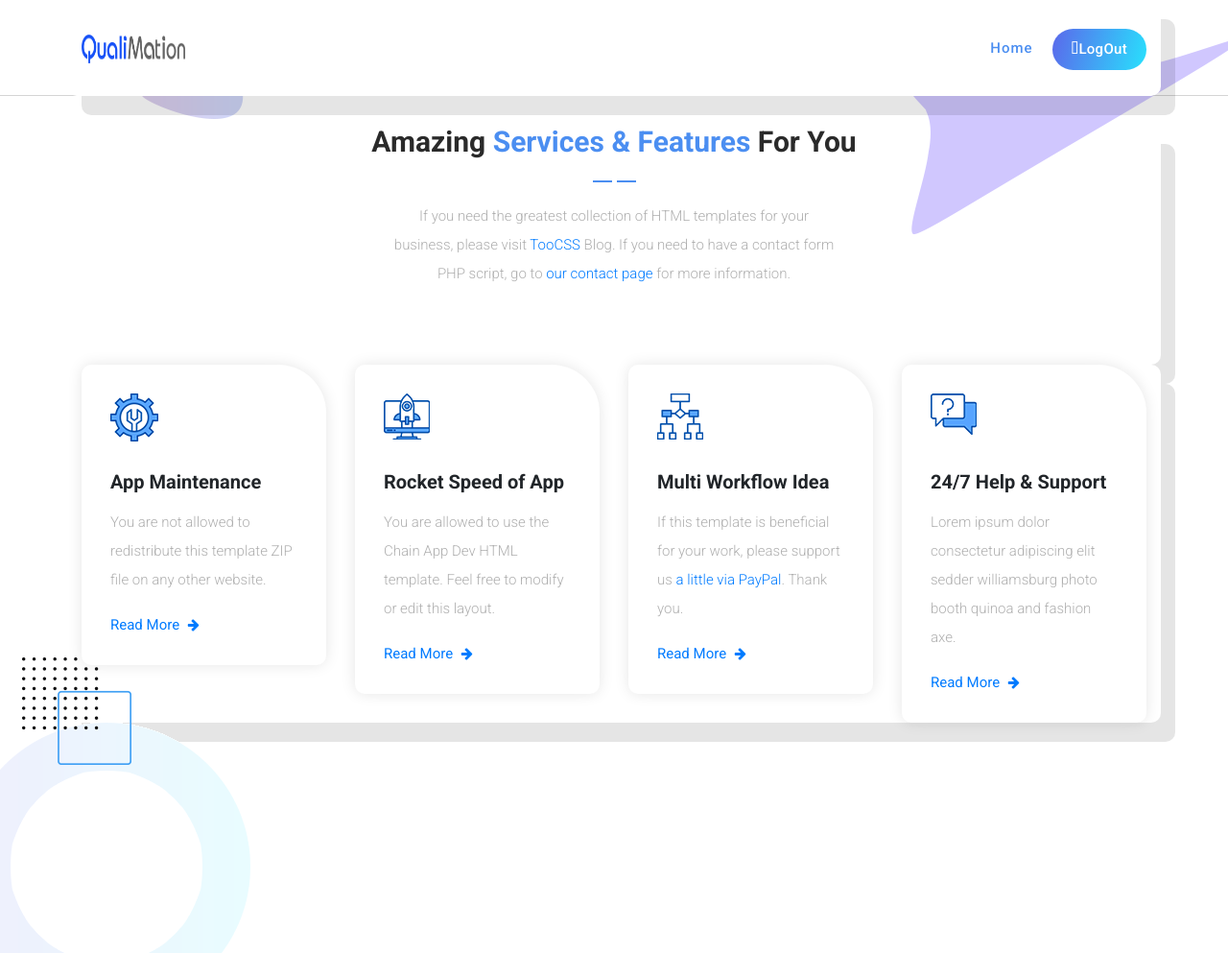
After one commit to benabdalla/Qualimation, a Flask app: template templates/qualimationChoise.html in a window 1280 px wide. The commit adds this page. Shown: the top 993 px of the page at 96% size. Run offline with Flask 3, Linux system fonts and the light colour scheme; the template is opened without the code that fills it, so the values that code supplies are empty; parts of the project's set-up code (start-up, migrations or seed data) failed here and were passed over; some libraries are stand-ins or nearby versions.

Commit message:
qualimation  choise

```diff
--- a/App.py
+++ b/App.py
@@ -5,6 +5,7 @@ import logging
 from datetime import datetime
 from zoneinfo import ZoneInfo
 from flask import Flask, render_template, request, redirect, url_for, flash, send_file, jsonify, session
+from sympy import false
 from werkzeug.security import generate_password_hash, check_password_hash
 from dotenv import load_dotenv
 from config_app.agent.service import Agent
@@ -65,6 +66,7 @@ def save_users(users):
 # Routes
 @app.route('/')
 def welcome():
+    login()
     return render_template('welcome.html')
 
 @app.route('/login', methods=['GET', 'POST'])
@@ -77,7 +79,7 @@ def login():
             session['user'] = {'id': username, 'job': users[username]['job']}
             return redirect(url_for('main'))
         flash('Invalid username or password!', 'error')
-    return render_template('login.html')
+    return render_template('welcome.html')
 
 @app.route('/register', methods=['GET', 'POST'])
 def register():
@@ -115,6 +117,9 @@ def main():
                 running_tasks[task_id] = "cancelled"
                 flash('Task cancellation requested.', 'info')
             return redirect(url_for('main'))
+        if "login" in request.form:
+            login()
+
 
         task = request.form.get('task', session.get('prefilled_task', ''))
         url = request.form.get('url', '')
@@ -188,7 +193,7 @@ def main():
 
     form_data = session.get('form_data', {})
     prefilled_task = session.get('prefilled_task', '')
-    return render_template('main.html', user=session['user'], task_running=task_running, form_data=form_data, prefilled_task=prefilled_task)
+    return render_template('qualimationChoise.html', user=session['user'], task_running=task_running, form_data=form_data, prefilled_task=prefilled_task)
 
 @app.route('/results', methods=['GET', 'POST'])
 def results():
@@ -375,4 +380,4 @@ async def execute_task(task, url, add_infos, max_steps, headless, use_vision, te
             await browser.close()
 
 if __name__ == '__main__':
-    app.run(debug=True, host='0.0.0.0', port=5000)
+    app.run(debug=false, host='0.0.0.0', port=5000)
--- a/config_app/logging_config.py
+++ b/config_app/logging_config.py
@@ -109,7 +109,7 @@ def setup_logging():
 	browser_use_logger.setLevel(root.level)  # Set same level as root logger
 
 	logger = logging.getLogger('config_app')
-	logger.info('Qualimation start', log_type)
+	logger.info('Qualimation start %s', log_type)
 	# Silence third-party loggers
 	for logger in [
 		'WDM',
--- a/config_app/telemetry/service.py
+++ b/config_app/telemetry/service.py
@@ -43,7 +43,7 @@ class ProductTelemetry:
 			self._posthog_client = None
 		else:
 			logging.info(
-				'Anonymized telemetry enabled. See https://docs.browser-use.com/development/telemetry for more information.'
+				'Anonymized telemetry enabled. See for more information.'
 			)
 			self._posthog_client = Posthog(
 				project_api_key=self.PROJECT_API_KEY,
--- /dev/null
+++ b/templates/qualimationChoise.html
@@ -0,0 +1,155 @@
+
+
+<!DOCTYPE html>
+<html lang="en">
+
+<head>
+
+    <meta charset="UTF-8">
+    <meta name="viewport" content="width=device-width, initial-scale=1, shrink-to-fit=no">
+    <meta name="description" content="">
+    <meta name="author" content="">
+    <link rel="preconnect" href="https://fonts.googleapis.com">
+
+    <link rel="preconnect" href="https://fonts.gstatic.com" crossorigin>
+    <link href="https://fonts.googleapis.com/css2?family=Roboto:wght@100;300;400;500;700;900&display=swap" rel="stylesheet">
+
+    <title>Chain App Dev - App Landing Page HTML5 Template</title>
+    <link rel="stylesheet" href="{{ url_for('static', filename='vendor/bootstrap/css/bootstrap.min.css') }}">
+    <link href="//maxcdn.bootstrapcdn.com/bootstrap/4.1.1/css/bootstrap.min.css" rel="stylesheet" id="bootstrap-css">
+    <script src="//maxcdn.bootstrapcdn.com/bootstrap/4.1.1/js/bootstrap.min.js"></script>
+    <script src="//cdnjs.cloudflare.com/ajax/libs/jquery/3.2.1/jquery.min.js"></script>
+    <!------ Include the above in your HEAD tag ---------->
+
+    <link href="//maxcdn.bootstrapcdn.com/bootstrap/4.0.0/css/bootstrap.min.css" rel="stylesheet" id="bootstrap-css">
+    <script src="//maxcdn.bootstrapcdn.com/bootstrap/4.0.0/js/bootstrap.min.js"></script>
+    <script src="//code.jquery.com/jquery-1.11.1.min.js"></script>
+    <!------ Include the above in your HEAD tag ---------->
+
+
+    <!--
+
+    TemplateMo 570 Chain App Dev
+
+    https://templatemo.com/tm-570-chain-app-dev
+
+    -->
+
+    <!-- Additional CSS Files -->
+    <link rel="stylesheet" href="https://use.fontawesome.com/releases/v5.8.1/css/all.css" integrity="sha384-50oBUHEmvpQ+1lW4y57PTFmhCaXp0ML5d60M1M7uH2+nqUivzIebhndOJK28anvf" crossorigin="anonymous">
+    <link rel="stylesheet" href="{{ url_for('static', filename='assets/css/templatemo-chain-app-dev.css') }}">
+    <link rel="stylesheet" href="{{ url_for('static', filename='assets/css/animated.css') }}">
+    <link rel="stylesheet" href="{{ url_for('static', filename='assets/css/owl.css') }}">
+    <link rel="stylesheet" href="{{ url_for('static', filename='style/login.css') }}">
+
+</head>
+
+<body>
+
+<!-- ***** Preloader Start ***** -->
+<div id="js-preloader" class="js-preloader">
+    <div class="preloader-inner">
+        <span class="dot"></span>
+        <div class="dots">
+            <span></span>
+            <span></span>
+            <span></span>
+        </div>
+    </div>
+</div>
+<!-- ***** Preloader End ***** -->
+
+<!-- ***** Header Area Start ***** -->
+<header class="header-area header-sticky wow slideInDown" data-wow-duration="0.75s" data-wow-delay="0s">
+    <div class="container">
+        <div class="row">
+            <div class="col-12">
+                <nav class="main-nav">
+                    <!-- ***** Logo Start ***** -->
+                    <a href="index.html" class="logo">
+                        <img width="20%" src="{{ url_for('static', filename='assets/images/logo.png') }}" alt="Chain App Dev">
+                    </a>
+                    <!-- ***** Logo End ***** -->
+                    <!-- ***** Menu Start ***** -->
+                    <ul class="nav">
+                        <li class="scroll-to-section"><a href="#top" class="active">Home</a></li>
+                        <div class="gradient-button"><a id="modal_trigger" href="#modal"><i class="fa fa-sign-in-alt"></i>LogOut</a></div></li>
+                    </ul>
+                    <a class='menu-trigger'>
+                        <span>Menu</span>
+                    </a>
+                    <!-- ***** Menu End ***** -->
+                </nav>
+            </div>
+        </div>
+    </div>
+</header>
+<!-- ***** Header Area End ***** -->
+<div id="services" class="services section">
+    <div class="container">
+        <div class="row">
+            <div class="col-lg-8 offset-lg-2">
+                <div class="section-heading  wow fadeInDown" data-wow-duration="1s" data-wow-delay="0.5s">
+                    <h4>Amazing <em>Services &amp; Features</em> for you</h4>
+                    <img src="assets/images/heading-line-dec.png" alt="">
+                    <p>If you need the greatest collection of HTML templates for your business, please visit <a rel="nofollow" href="https://www.toocss.com/" target="_blank">TooCSS</a> Blog. If you need to have a contact form PHP script, go to <a href="https://templatemo.com/contact" target="_parent">our contact page</a> for more information.</p>
+                </div>
+            </div>
+        </div>
+    </div>
+    <div class="container">
+        <div class="row">
+            <div class="col-lg-3">
+                <div class="service-item first-service">
+                    <div class="icon"></div>
+                    <h4>App Maintenance</h4>
+                    <p>You are not allowed to redistribute this template ZIP file on any other website.</p>
+                    <div class="text-button">
+                        <a href="#">Read More <i class="fa fa-arrow-right"></i></a>
+                    </div>
+                </div>
+            </div>
+            <div class="col-lg-3">
+                <div class="service-item second-service">
+                    <div class="icon"></div>
+                    <h4>Rocket Speed of App</h4>
+                    <p>You are allowed to use the Chain App Dev HTML template. Feel free to modify or edit this layout.</p>
+                    <div class="text-button">
+                        <a href="#">Read More <i class="fa fa-arrow-right"></i></a>
+                    </div>
+                </div>
+            </div>
+            <div class="col-lg-3">
+                <div class="service-item third-service">
+                    <div class="icon"></div>
+                    <h4>Multi Workflow Idea</h4>
+                    <p>If this template is beneficial for your work, please support us <a rel="nofollow" href="https://paypal.me/templatemo" target="_blank">a little via PayPal</a>. Thank you.</p>
+                    <div class="text-button">
+                        <a href="#">Read More <i class="fa fa-arrow-right"></i></a>
+                    </div>
+                </div>
+            </div>
+            <div class="col-lg-3">
+                <div class="service-item fourth-service">
+                    <div class="icon"></div>
+                    <h4>24/7 Help &amp; Support</h4>
+                    <p>Lorem ipsum dolor consectetur adipiscing elit sedder williamsburg photo booth quinoa and fashion axe.</p>
+                    <div class="text-button">
+                        <a href="#">Read More <i class="fa fa-arrow-right"></i></a>
+                    </div>
+                </div>
+            </div>
+        </div>
+    </div>
+</div>
+<!-- Scripts -->
+
+<script src="{{ url_for('static', filename='vendor/jquery/jquery.min.js') }}"></script>
+<script src="{{ url_for('static', filename='vendor/bootstrap/js/bootstrap.bundle.min.js') }}"></script>
+<script src="{{ url_for('static', filename='assets/js/owl-carousel.js') }}"></script>
+<script src="{{ url_for('static', filename='assets/js/animation.js') }}"></script>
+<script src="{{ url_for('static', filename='assets/js/imagesloaded.js') }}"></script>
+<script src="{{ url_for('static', filename='assets/js/popup.js') }}"></script>
+<script src="{{ url_for('static', filename='assets/js/custom.js') }}"></script>
+</body>
+</html>
```
Also changed, not shown: templates/welcome.html (+10 -64 lines).
